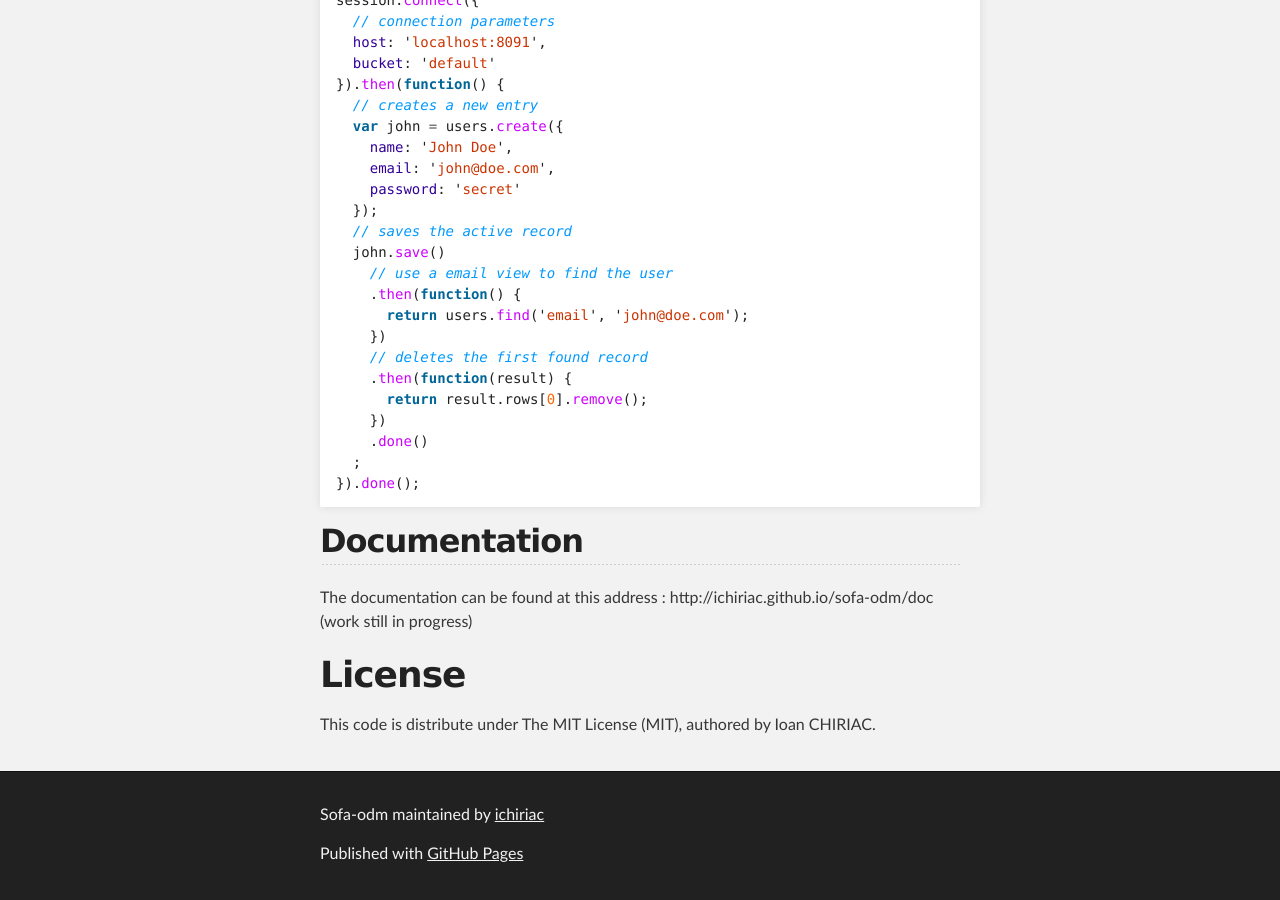
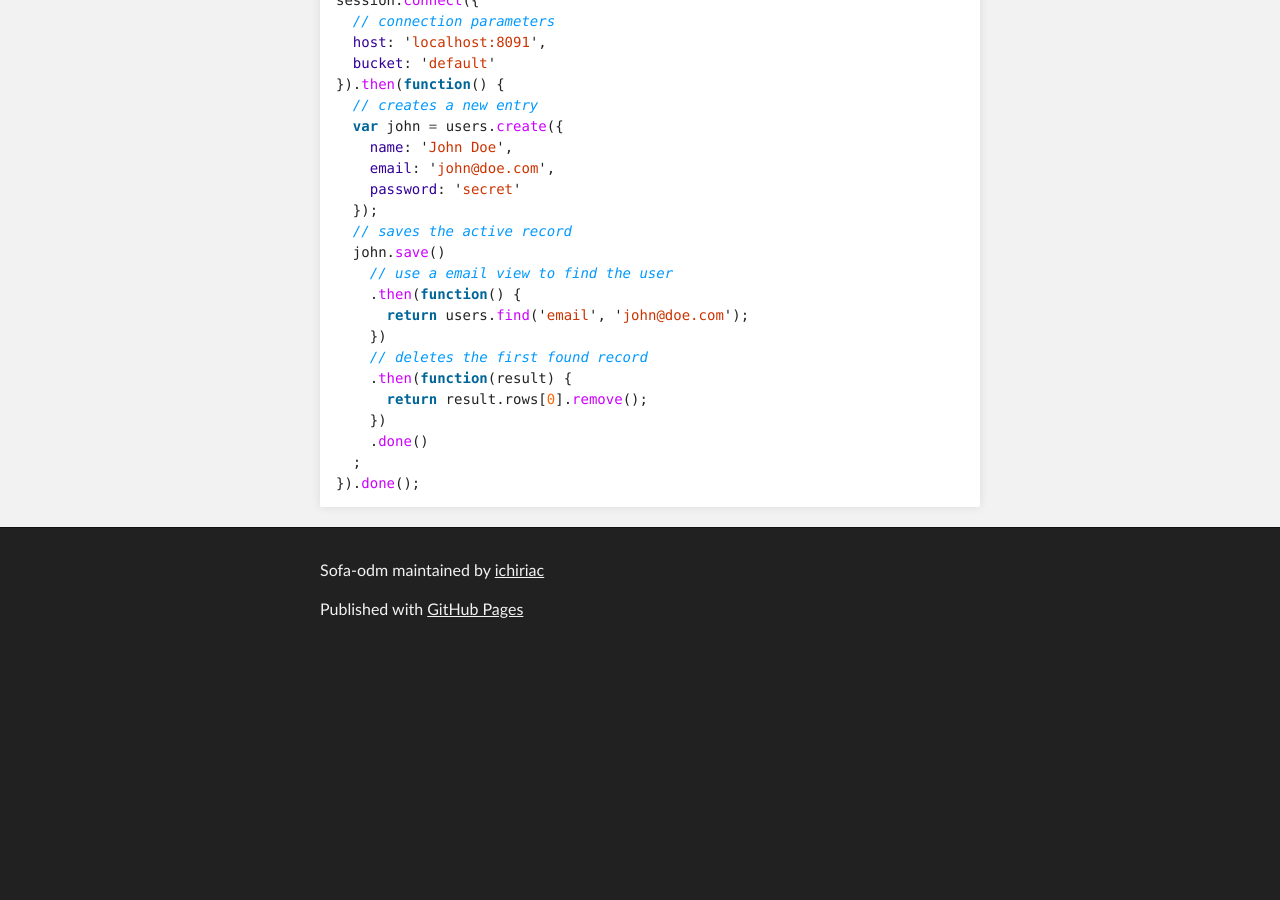
Before and after one commit to ichiriac/sofa-odm, a Jekyll site: the page built from index.md, in a window 1280 px wide and 900 px high, scrolled down 1473 px. Built offline with Jekyll 4.4.1, drawn with Linux system fonts in a browser that asks for light colours; after the commit the page ends 2129 px from its top, so only the background shows below that.

Commit message:
remove last line

```diff
--- a/index.md
+++ b/index.md
@@ -81,13 +81,3 @@ session.connect({
   ;
 }).done();
 {% endhighlight %}
-
-
-## Documentation
-
-The documentation can be found at this address : http://ichiriac.github.io/sofa-odm/doc
-(work still in progress)
-
-#License
-
-This code is distribute under The MIT License (MIT), authored by Ioan CHIRIAC.
```
Also changed, not shown: doc/request.md (+1 -0 lines).
